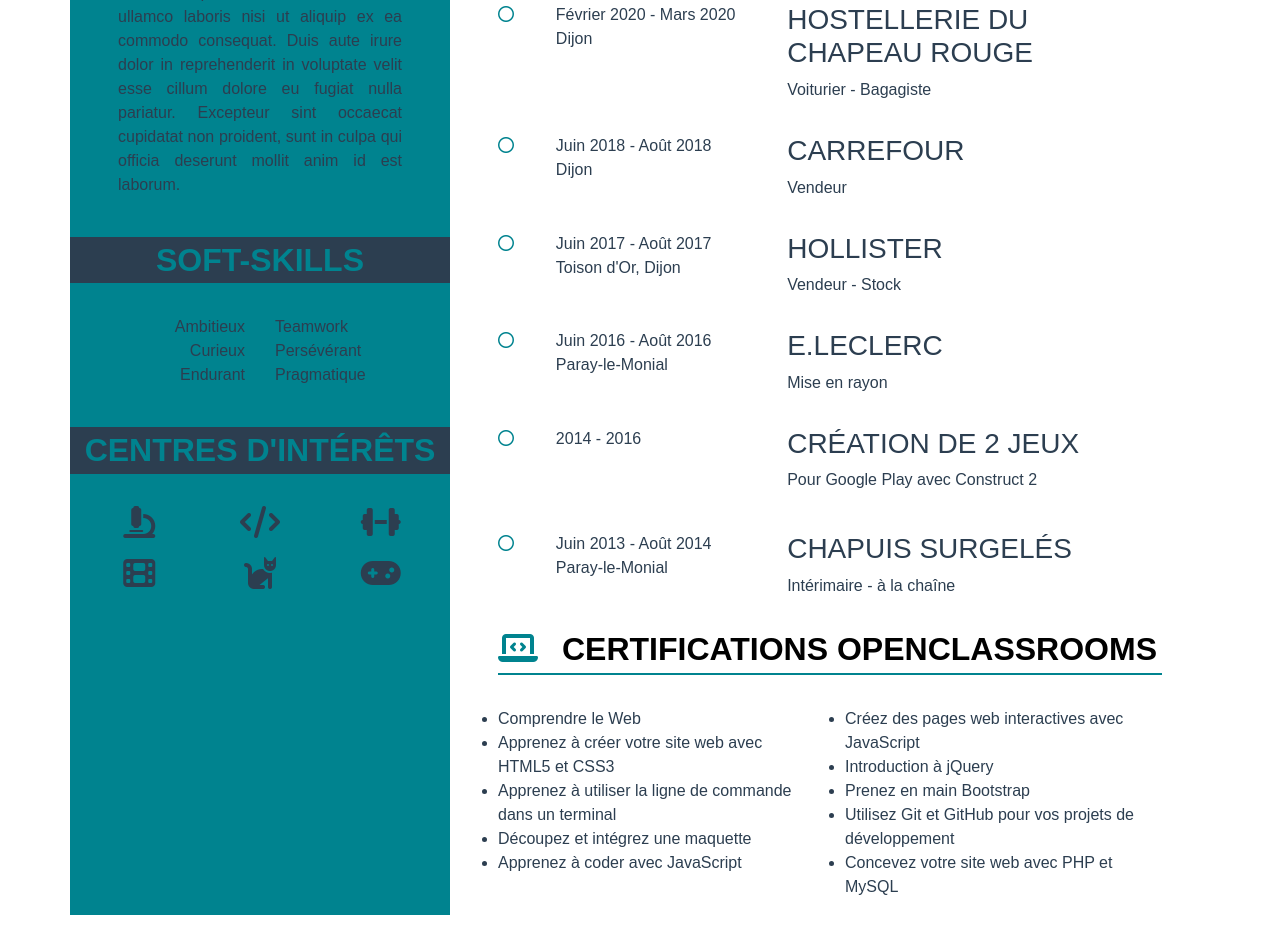
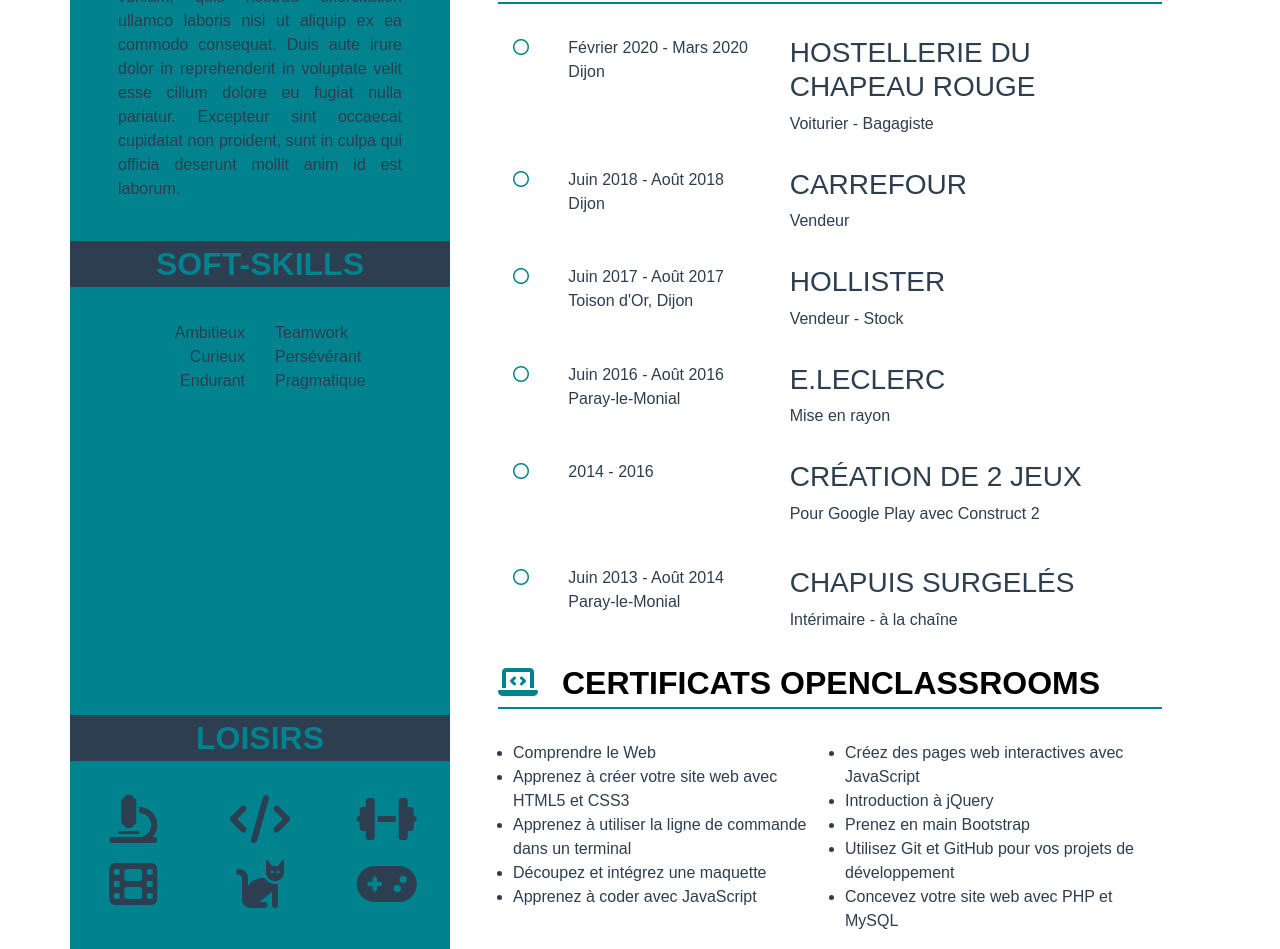
Before and after one commit to Flo-mgls/Flo-mgls.github.io, a plain HTML site: page index.html in a window 1280 px wide. Shown: the part 930-1879 px from the top of the page. Before the commit the page ends 1845 px from the top, so only its background shows below. Drawn offline with nearby package versions, Linux system fonts and the light colour scheme; a web font is replaced by a local one.

Commit message:
Version sans bug

```diff
--- a/CV_FM_CSS.css
+++ b/CV_FM_CSS.css
@@ -13,9 +13,14 @@
 	{
 		margin-top: 15px;
 	}
-	h2.profilFont
+	.textCenterPhone
+	{
+		text-align: center;
+	}
+	h1
 	{
 		margin-bottom: 20px;
+		font-size: 3em;
 	}
 }
 
@@ -29,6 +34,17 @@
 	.centerPhone
 	{
 		padding-left: 50px;
+	}
+
+	h1
+	{
+		font-size: 3.5em;
+	}
+	.bottomProfil
+	{
+		position: absolute;
+		bottom: 0;
+		width: 100%;
 	}
 }
 
@@ -51,15 +67,17 @@
 	margin-top: 50px;
 	display: block;
 }
-h1 span
+.fontLight
 {
 	font-weight: 200;
 }
-h1
+
+.slogan
 {
-	font-size: 3.5em;
+	font-weight: 400;
+	font-size: 0.6em;
 }
-h2 span
+.underlined
 {
 	border-bottom: 2px solid rgb(0,131,143); /* Color background profil*/
 }
--- a/index.html
+++ b/index.html
@@ -14,19 +14,21 @@
 	<title>CV Magalhaes Florian</title>
 </head>
 
-<body class="container">
+<body class="container-lg container-fluid">
 	<!-- photo - name - slogan -->
 	<header class="row align-items-center">
 		<div class="col-md-4 phoneBgColor">
 			<img src="contents/avatar.JPG" alt="profil picture Magalhaes Florian"/>
 		</div>
 		<div class="col-md-8 centerPhone">
-			<h1 class="text-uppercase profilColor">Florian <span class="profilFontColor">Magalhaes</span></h1>
-			<h2 class="profilFontColor"><span>Futur dév</span>eloppeur web full-stack</h2>
+			<h1 class="profilColor">FLORIAN
+				<span class="profilFontColor fontLight">MAGALHAES</span><br/>
+				<span class="profilFontColor slogan"><span class="underlined">Futur dév</span>eloppeur web full-stack</span>
+			</h1>
 		</div>
 	</header>
 
-	<div class="row">
+	<main class="row">
 		<div class="col-md-4 profilBGColor px-0">
 			<!-- Contact -->
 			<section>
@@ -57,7 +59,7 @@
 			<!-- Soft-skills -->
 			<section>
 				<h2 class="text-center text-uppercase profilColor py-1">Soft-skills</h2>
-				<div class="px-4 py-4">
+				<div class="container py-4">
 					<div class="row profilFontColor">
 						<div class="col-6 text-right">
 							<p>Ambitieux<br/>
@@ -75,34 +77,34 @@
 				</div>
 			</section>
 			<!-- Hobbies -->
-			<section>
-				<h2 class="text-center text-uppercase profilColor py-1">Centres d'intérêts</h2>
-				<div class="px-4 py-4 profilFontColor">
+			<section class="bottomProfil">
+				<h2 class="text-center text-uppercase profilColor py-1">Loisirs</h2>
+				<div class="container py-4 profilFontColor">
 					<div class="row mb-3 text-center">
-						<div class="col-4"><i class="fas fa-microscope fa-2x"></i>
+						<div class="col-4"><i class="fas fa-microscope fa-3x"></i>
 						</div>
-						<div class="col-4"><i class="fas fa-code fa-2x"></i>
+						<div class="col-4"><i class="fas fa-code fa-3x"></i>
 						</div>
-						<div class="col-4"><i class="fas fa-dumbbell fa-2x"></i>
+						<div class="col-4"><i class="fas fa-dumbbell fa-3x"></i>
 						</div>
 					</div>
 					<div class="row mb-3 text-center">
-						<div class="col-4"><i class="fas fa-film fa-2x"></i>
+						<div class="col-4"><i class="fas fa-film fa-3x"></i>
 						</div>
-						<div class="col-4"><i class="fas fa-cat fa-2x"></i>
+						<div class="col-4"><i class="fas fa-cat fa-3x"></i>
 						</div>
-						<div class="col-4"><i class="fas fa-gamepad fa-2x"></i>
+						<div class="col-4"><i class="fas fa-gamepad fa-3x"></i>
 						</div>
 					</div>
 				</div>
 			</section>
 		</div>
 
-		<main class="col-md-8 px-5 profilFontColor">
+		<div class="col-md-8 px-5 profilFontColor textCenterPhone">
 			<!-- formations -->
 			<section>
 				<h2 class="spacePhone"><i class="fas fa-graduation-cap profilColor mr-4" ></i>Formations</h2>
-				<ul>
+				<ul class="container-fluid">
 					<li class="row pt-4">
 						<div class="col-md-1">
 							<i class="fas fa-circle profilColor"></i>
@@ -177,7 +179,7 @@
 			<!-- Professional experiences -->
 			<section>
 				<h2><i class="fas fa-briefcase profilColor mr-4"></i>Expériences professionnelles</h2>
-				<ul>
+				<ul class="container-fluid">
 					<li class="row pt-4">
 						<div class="col-md-1">
 							<i class="far fa-circle profilColor"></i>
@@ -264,7 +266,8 @@
 			</section>
 			<!-- OpenClassrooms certifications -->
 			<section>
-				<h2><i class="fas fa-laptop-code profilColor mr-4"></i>Certifications OpenClassrooms</h2>
+				<h2><i class="fas fa-laptop-code profilColor mr-4"></i>Certificats OpenClassrooms</h2>
+				<div class="container-fluid">
 					<ul class="row pt-4 bullet">
 						<div class="col-md-6">
 							<li>Comprendre le Web</li>
@@ -281,9 +284,10 @@
 							<li>Concevez votre site web avec PHP et MySQL</li>
 						</div>
 					</ul>
+				</div>
 			</section>
+		</div>
 	</main>
-	</div>
 
 </body>
 
```
Lines whose indentation alone changed are shown as unchanged.
